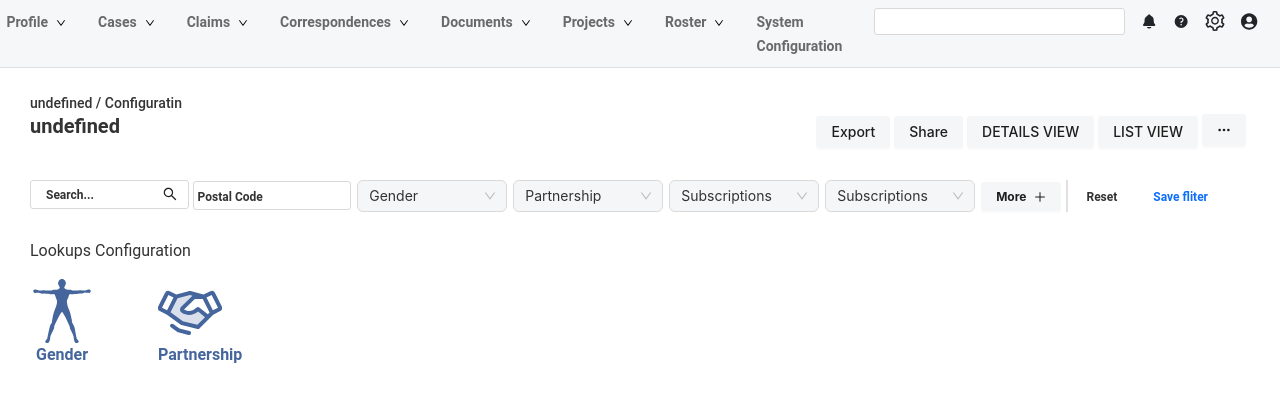
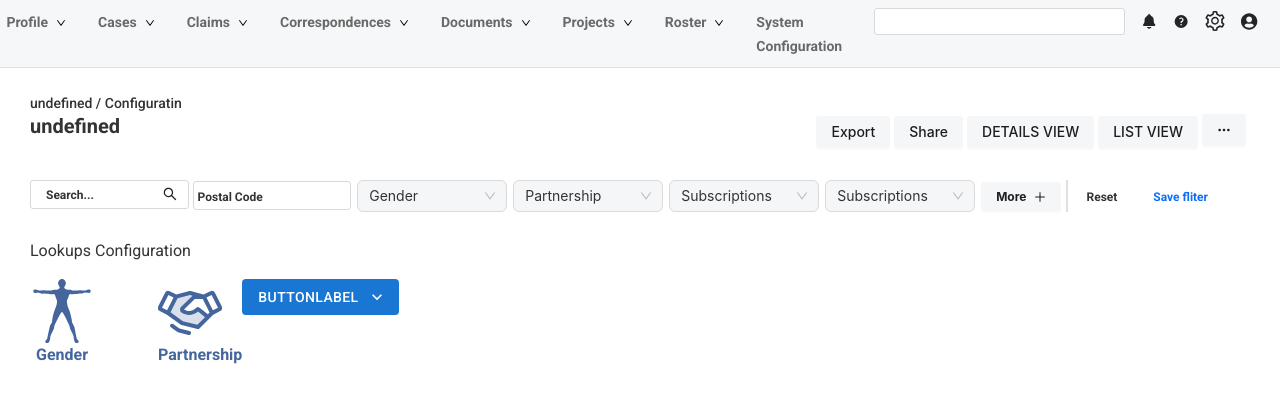
Before and after one commit to kashif147/ProjectShell-1, a React (Create React App) app: page /Configuratin in a window 1280 px wide. Shown: the top 402 px of the page. Built offline with nearby package versions, Linux system fonts and the light colour scheme.

Commit message:
09/08/2024

```diff
--- a/package.json
+++ b/package.json
@@ -6,6 +6,7 @@
     "@ant-design/icons": "^5.4.0",
     "@emotion/react": "^11.13.0",
     "@emotion/styled": "^11.13.0",
+    "@fontsource/roboto": "^5.0.14",
     "@mui/icons-material": "^5.16.6",
     "@mui/material": "^5.16.6",
     "@mui/styled-engine-sc": "^6.0.0-alpha.18",
--- a/public/index.html
+++ b/public/index.html
@@ -3,7 +3,16 @@
   <head>
     <meta charset="utf-8" />
     <link rel="icon" href="%PUBLIC_URL%/favicon.ico" />
-    <link href="https://cdn.jsdelivr.net/npm/bootstrap@5.0.2/dist/css/bootstrap.min.css" rel="stylesheet" integrity="sha384-EVSTQN3/azprG1Anm3QDgpJLIm9Nao0Yz1ztcQTwFspd3yD65VohhpuuCOmLASjC" crossorigin="anonymous">
+    <link
+      href="https://cdn.jsdelivr.net/npm/bootstrap@5.0.2/dist/css/bootstrap.min.css"
+      rel="stylesheet"
+      integrity="sha384-EVSTQN3/azprG1Anm3QDgpJLIm9Nao0Yz1ztcQTwFspd3yD65VohhpuuCOmLASjC"
+      crossorigin="anonymous"
+    />
+    <link
+      rel="stylesheet"
+      href="https://fonts.googleapis.com/css?family=Roboto:300,400,500,700&display=swap"
+    />
     <meta name="viewport" content="width=device-width, initial-scale=1" />
     <meta name="theme-color" content="#000000" />
     <meta
@@ -40,7 +49,10 @@
       To begin the development, run `npm start` or `yarn start`.
       To create a production bundle, use `npm run build` or `yarn build`.
     -->
-    <script src="https://cdn.jsdelivr.net/npm/bootstrap@5.0.2/dist/js/bootstrap.bundle.min.js" integrity="sha384-MrcW6ZMFYlzcLA8Nl+NtUVF0sA7MsXsP1UyJoMp4YLEuNSfAP+JcXn/tWtIaxVXM" crossorigin="anonymous"></script>
-
+    <script
+      src="https://cdn.jsdelivr.net/npm/bootstrap@5.0.2/dist/js/bootstrap.bundle.min.js"
+      integrity="sha384-MrcW6ZMFYlzcLA8Nl+NtUVF0sA7MsXsP1UyJoMp4YLEuNSfAP+JcXn/tWtIaxVXM"
+      crossorigin="anonymous"
+    ></script>
   </body>
 </html>
--- a/src/component/common/HeaderDetails.js
+++ b/src/component/common/HeaderDetails.js
@@ -14,6 +14,7 @@ import MyDrowpDown from "./MyDrowpDown";
 import { SerachFitersLookups } from "../../Data";
 import { SearchOutlined } from "@ant-design/icons";
 import { BsThreeDots } from "react-icons/bs";
+
 
 function HeaderDetails() {
   const { Search } = Input;
--- /dev/null
+++ b/src/component/common/MyMneu.js
@@ -0,0 +1,64 @@
+
+import React, { useState } from 'react';
+import { styled } from '@mui/material/styles';
+import { Button, Menu, MenuItem, Divider } from '@mui/material';
+import { Edit as EditIcon, Archive as ArchiveIcon, FileCopy as FileCopyIcon, MoreHoriz as MoreHorizIcon, KeyboardArrowDown as KeyboardArrowDownIcon } from '@mui/icons-material';
+
+
+function MyMneu({buttonLabel,children,}) {
+    const StyledMenu = styled(Menu)(({ theme }) => ({
+        '& .MuiPaper-root': {
+          borderRadius: 6,
+          marginTop: theme.spacing(1),
+          minWidth: 180,
+          color: theme.palette.mode === 'light' ? 'rgb(55, 65, 81)' : theme.palette.grey[300],
+          boxShadow: 'rgba(0, 0, 0, 0.05) 0px 0px 0px 1px, rgba(0, 0, 0, 0.1) 0px 10px 15px -3px, rgba(0, 0, 0, 0.05) 0px 4px 6px -2px',
+          '& .MuiMenuItem-root': {
+            '& .MuiSvgIcon-root': {
+              fontSize: 18,
+              color: theme.palette.text.secondary,
+              marginRight: theme.spacing(1.5),
+            },
+            '&:active': {
+              backgroundColor: theme.palette.action.selectedOpacity,
+            },
+          },
+        },
+      }));
+      const [anchorEl, setAnchorEl] = useState(null);
+      const open = Boolean(anchorEl);
+
+      const handleClick = (event) => {
+        setAnchorEl(event.currentTarget);
+      };
+
+      const handleClose = () => {
+        setAnchorEl(null);
+      };
+
+  return (
+    <div>
+    <Button
+      aria-controls={open ? 'customized-menu' : undefined}
+      aria-haspopup="true"
+      aria-expanded={open ? 'true' : undefined}
+      variant="contained"
+      disableElevation
+      onClick={handleClick}
+      endIcon={<KeyboardArrowDownIcon />}
+    >
+     { buttonLabel}
+    </Button>
+    <StyledMenu
+      id="customized-menu"
+      anchorEl={anchorEl}
+      open={open}
+      onClose={handleClose}
+    >
+        {children}
+    </StyledMenu>
+  </div>
+  )
+}
+
+export default MyMneu
--- a/src/component/common/MySelect.js
+++ b/src/component/common/MySelect.js
@@ -8,7 +8,6 @@ function MySelect({placeholder,options,value,onChange}) {
     className="margin"
     value={value}
     onChange={onChange}
-    // style={{ width: 200 }} // Adjust width as needed
   >
     {options.map(option => (
       <Option key={option.key} value={option.key}>
--- a/src/pages/Configuratin.js
+++ b/src/pages/Configuratin.js
@@ -6,11 +6,24 @@ import TextArea from "antd/es/input/TextArea";
 import { SearchOutlined } from "@ant-design/icons";
 import { PiHandshakeDuotone } from "react-icons/pi";
 import MyMneu from "../component/common/MyMneu";
+import {
+  Edit as EditIcon,
+  Archive as ArchiveIcon,
+  FileCopy as FileCopyIcon,
+  MoreHoriz as MoreHorizIcon,
+  KeyboardArrowDown as KeyboardArrowDownIcon,
+} from "@mui/icons-material";
+import { Button, Menu, MenuItem, Divider } from "@mui/material";
+import MySelect from "../component/common/MySelect";
+import {SerachFitersLookups} from '../Data'
 
 function Configuratin() {
   const [genderModal, setgenderModal] = useState(false);
   const [AddgenderModal, setAddgenderModal] = useState(false);
+  const [selectedItem, setSelectedItem] = useState("buttonLabel");
   const [modaltitle, setmodaltitle] = useState(null);
+  const [ModalPartnership, setPartnershipModal] = useState(false);
+  const [AddModalPartnership, setAddPartnershipModal] = useState(false);
   const column = [
     {
       title: "Lookup",
@@ -47,6 +60,44 @@ function Configuratin() {
   const addGenderModalOpen = () => {
     setAddgenderModal(!AddgenderModal);
   };
+
+  const PartnershipModalOpen = () => {
+    setPartnershipModal(!ModalPartnership);
+  };
+
+  const addPartnershipModalOpen = () => {
+    setAddPartnershipModal(!AddModalPartnership);
+  };
+
+  const menuItems = [
+    { icon: <EditIcon />, text: "Edit" },
+    { icon: <FileCopyIcon />, text: "Duplicate" },
+    { divider: true },
+    { icon: <ArchiveIcon />, text: "Archive" },
+    { icon: <MoreHorizIcon />, text: "More" },
+  ];
+  const [anchorEl, setAnchorEl] = useState(false);
+  const open = Boolean(anchorEl);
+
+  const handleClick = () => {
+    setAnchorEl(!anchorEl)
+  };
+
+  const handleClose = () => {
+    setAnchorEl(!anchorEl)
+  };
+  const handleMenuItemClick = (item) => {
+    setSelectedItem(item.text); // Update the selected item
+    handleClose();
+  };
+  const SubscriptionsLookups = [];
+  SerachFitersLookups?.SubscriptionsLookups.map((item) => {
+    let obj = {
+      key: item?.key,
+      label: item?.label,
+    };
+    SubscriptionsLookups.push(obj);
+  });
   return (
     <div>
       <p className="configuratin-titles">Lookups Configuration</p>
@@ -55,12 +106,40 @@ function Configuratin() {
           <SiActigraph className="icons" />
           <p className="lookups-title">Gender</p>
         </div>
-        <div onClick={() => genderModalOpen()}>
+        <div onClick={() => PartnershipModalOpen()}>
           <PiHandshakeDuotone className="icons" />
           <p className="lookups-title">Partnership</p>
         </div>
+
+        <MyMneu
+          buttonLabel={selectedItem}
+          aria-controls={open ? "customized-menu" : undefined}
+          aria-haspopup="true"
+          aria-expanded={open ? "true" : undefined}
+          variant="contained"
+          disableElevation
+          onClick={handleClick}
+          endIcon={<KeyboardArrowDownIcon />}
+        >
+          {/* {menuItems?.map((item, index) => (
+            <div key={index}>
+              <MenuItem onClick={() => {handleMenuItemClick(item)
+                handleClose()}}  disableRipple>
+                {item.icon}
+                {item.text}
+              </MenuItem>
+              {item.divider && <Divider />}
+            </div>
+          ))} */}
+              <MenuItem >
+              <div className="d-flex flex-column">
+              <MySelect options={SubscriptionsLookups} />
+              <MySelect options={SubscriptionsLookups} />
+
+              </div>
+              </MenuItem>
+        </MyMneu>
       </div>
-
       <MyDrawer
         open={genderModal}
         onClose={genderModalOpen}
@@ -90,6 +169,45 @@ function Configuratin() {
           <TextArea placeholder="Please Enter Description" />
         </div>
       </MyDrawer>
+
+      {/* Partnership */}
+      <MyDrawer
+        open={ModalPartnership}
+        onClose={PartnershipModalOpen}
+        add={addPartnershipModalOpen}
+      >
+        <div className="input-group">
+          <p>Lookup</p>
+          <Input placeholder="Please Enter Lookups" />
+        </div>
+        <div className="input-group">
+          <p>Description</p>
+          <TextArea placeholder="Please Enter Description" />
+        </div>
+        <Input
+          placeholder="Search..."
+          style={{ marginBottom: "5px" }}
+          suffix={<SearchOutlined />}
+        />
+        <Table
+          columns={column}
+          dataSource={gander}
+          pagination={false}
+          rowClassName={(record, index) =>
+            index % 2 !== 0 ? "odd-row" : "even-row"
+          }
+        />
+        <MyDrawer open={AddModalPartnership} onClose={addPartnershipModalOpen}>
+          <div className="input-group">
+            <p>Lookup</p>
+            <Input placeholder="Please Enter Lookups" />
+          </div>
+          <div className="input-group">
+            <p>Description</p>
+            <TextArea placeholder="Please Enter Description" />
+          </div>
+        </MyDrawer>
+      </MyDrawer>
     </div>
   );
 }
```
Also changed, not shown: 1 other file (tests, documents, lock files or other folders).
